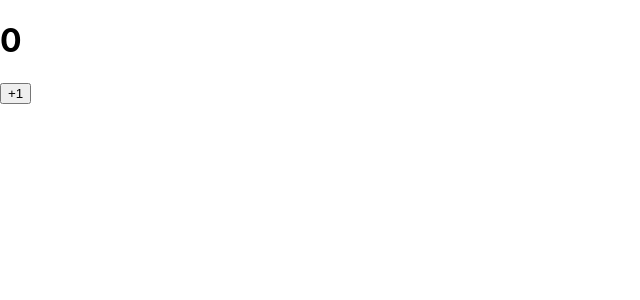
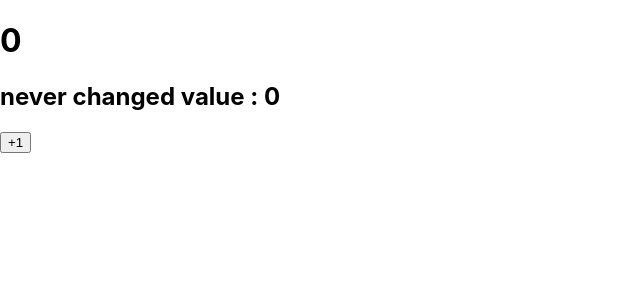
Before and after one commit to Seokhyun0079/ReactPractice, a React (Create React App) app in the folder 20200217react/: page / in a window 1280 px wide. Shown: the top 300 px of the page, without its empty margins (0-640 px from the left). Built offline with nearby package versions, Linux system fonts and the light colour scheme.

Commit message:
SetState

```diff
--- a/20200217react/src/Counter.js
+++ b/20200217react/src/Counter.js
@@ -1,22 +1,29 @@
-import React, {Component} from 'react';
+import React, { Component } from 'react';
 
-class Counter extends Component{
-    constructor(props){
+class Counter extends Component {
+    constructor(props) {
         super(props);
         this.state = {
-            number : 0
+            number: 0,
+            fixedNumber: 0
         };
     }
-    render(){
-        const { number } = this.state;
-        return(
+    render() {
+        const { number, fixedNumber } = this.state;
+        return (
             <div>
                 <h1>{number}</h1>
-                <button onClick = {
-                    ()=>{
+                <h2>never changed value : {fixedNumber}</h2>
+                <button onClick={
+                    () => {
                         this.setState({
-                            number : number + 1
-                        });
+                            number: number + 1
+                        },
+                            () => {
+                                console.log('さっきsetStateが呼び出された。');
+                                console.log(this.state);
+                            }
+                        );
                     }
                 }>
                     +1
```
